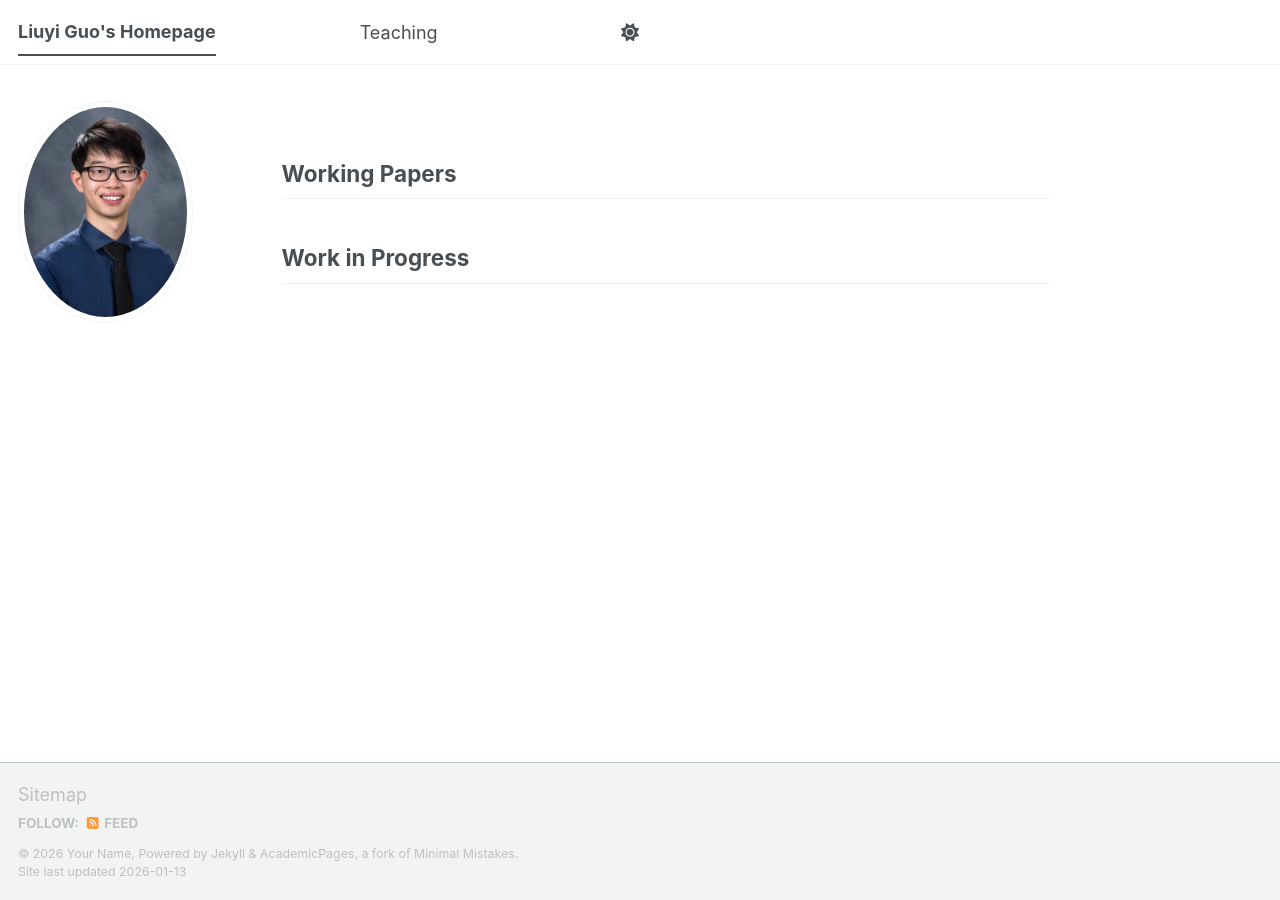
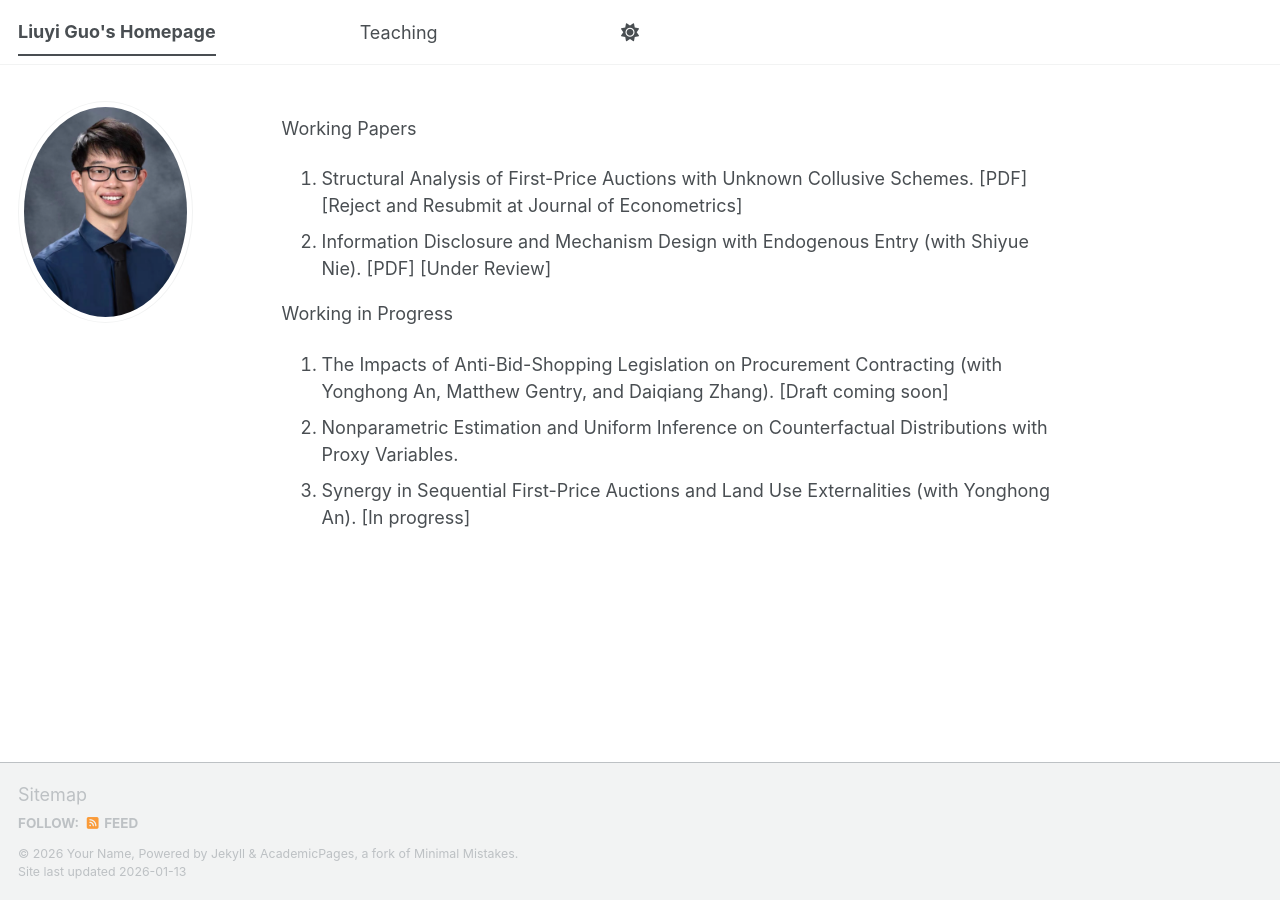
Before and after one commit to guoliuyi/lguo, a Jekyll site: the page built from _pages/about.md, in a window 1280 px wide. Built offline with Jekyll 4.4.1, drawn with Linux system fonts in a browser that asks for light colours; a script bundle is joined from its source files by our own code; library files that are not in the unit come from our copies.

Commit message:
Update about.md

```diff
--- a/_pages/about.md
+++ b/_pages/about.md
@@ -8,8 +8,10 @@ redirect_from:
 
 
 Working Papers
-------
+  1. Structural Analysis of First-Price Auctions with Unknown Collusive Schemes. [PDF] [Reject and Resubmit at Journal of Econometrics]
+  2. Information Disclosure and Mechanism Design with Endogenous Entry (with Shiyue Nie). [PDF] [Under Review]
 
-
-Work in Progress
-------
+Working in Progress
+  1. The Impacts of Anti-Bid-Shopping Legislation on Procurement Contracting (with Yonghong An, Matthew Gentry, and Daiqiang Zhang). [Draft coming soon]
+  2. Nonparametric Estimation and Uniform Inference on Counterfactual Distributions with Proxy Variables.
+  3. Synergy in Sequential First-Price Auctions and Land Use Externalities (with Yonghong An). [In progress]
```
